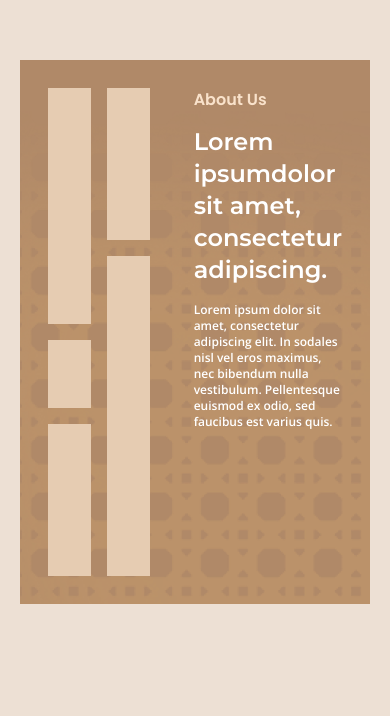
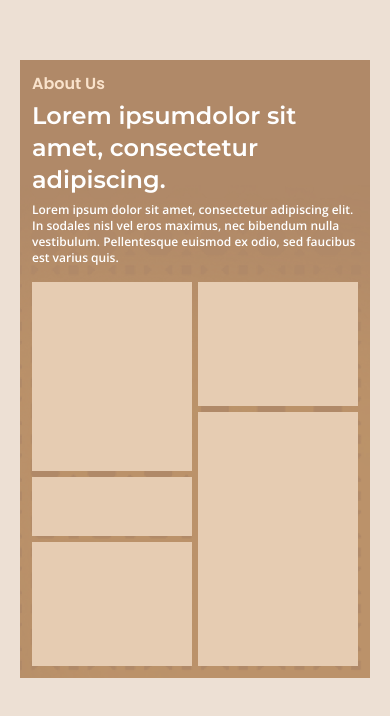
Before and after one commit to michaeldiputra/WovenRattan, a Next.js app: page / in a window 390 px wide. Shown: the part 864-1580 px from the top of the page. Before the commit the page ends 1548 px from the top, so only its background shows below. Built offline with nearby package versions, Linux system fonts and the light colour scheme.

Commit message:
make about us component responsive on mobile and tab

```diff
--- a/src/pages/index.js
+++ b/src/pages/index.js
@@ -17,17 +17,17 @@ export default function Home() {
         </section>
 
         <section className="flex justify-center py-20">
-          <div className="flex max-w-4xl w-full bg-[#B08968] p-7 bg-[url('/landing/rattan-bg-aboutus.png')] bg-no-repeat bg-right-bottom	">
-            <div className="max-w-80 w-full grid grid-cols-2 h-[488px] gap-4">
+          <div className="flex flex-col-reverse md:flex-row max-w-4xl w-full bg-[#B08968] p-3 sm:p-5 md:p-7 bg-[url('/landing/rattan-bg-aboutus.png')] bg-no-repeat bg-right-bottom	">
+            <div className="md:max-w-80 w-full grid grid-cols-2 h-96 sm:h-[488px] gap-1.5 sm:gap-2.5 md:gap-4">
               <div className="w-full bg-[#E6CCB2] row-span-3"></div>
               <div className="w-full bg-[#E6CCB2] row-span-2"></div>
               <div className="w-full bg-[#E6CCB2] row-span-4"></div>
               <div className="w-full bg-[#E6CCB2] row-span-1"></div>
               <div className="w-full bg-[#E6CCB2] row-span-2"></div>
             </div>
-            <div className="w-full pl-11">
-              <h5 className="font-semibold text-wrXl text-[#F9E2CB] mb-3.5">About Us</h5>
-              <h2 className="font-semibold text-wr4xl text-white font-Montserrat mb-4">Lorem ipsumdolor sit amet, consectetur adipiscing.</h2>
+            <div className="w-full pb-4 md:pb-0 md:pl-11">
+              <h5 className="font-semibold text-wrXl text-[#F9E2CB] mb-1 sm:mb-2 md:mb-3.5">About Us</h5>
+              <h2 className="font-semibold text-wr4xl text-white font-Montserrat mb-1.5 sm:mb-3 md:mb-4">Lorem ipsumdolor sit amet, consectetur adipiscing.</h2>
               <p className="font-OpenSans font-semibold text-wrBase text-white">Lorem ipsum dolor sit amet, consectetur adipiscing elit. In sodales nisl vel eros maximus, nec bibendum nulla vestibulum. Pellentesque euismod ex odio, sed faucibus est varius quis.</p>
             </div>
           </div>
```
